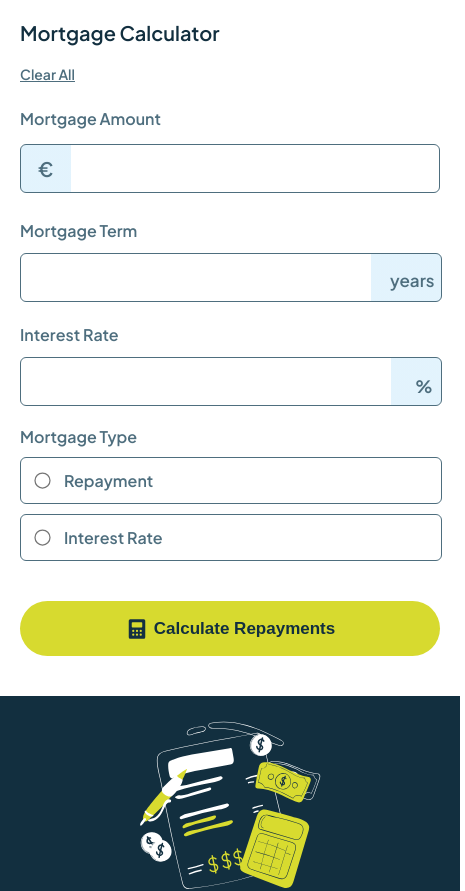
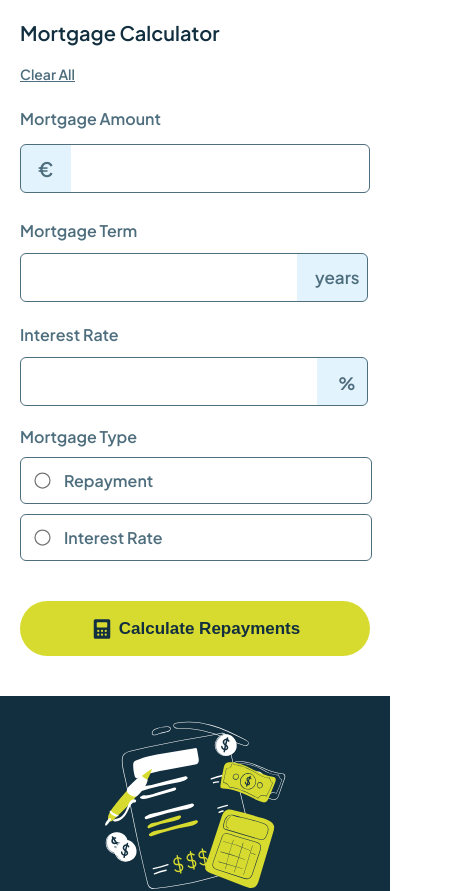
Before and after one commit to Fabiosdl/mortgage-repayment-calc, a React (Create React App) app: page / in a window 390 px wide. Shown: the top 891 px of the page, 465 px wide, since content can reach past the window. Built offline with nearby package versions, Linux system fonts and the light colour scheme.

Commit message:
small adjustments to layout - final

```diff
--- a/src/App.css
+++ b/src/App.css
@@ -404,6 +404,7 @@ button:hover{
   .left-container, .right-container {
     flex: none;
     width: auto;
+    min-width: 280px;
     padding: 20px;
     margin: 0;
     border: none;
@@ -431,7 +432,7 @@ button:hover{
   }
 
   .input-field.inline{
-    width: 96%;
+    width: 94%;
   }
 
   .input-field.rate,
@@ -441,13 +442,13 @@ button:hover{
 
 
   .years{
-    right: 0px;
-    top: 65px;
+    right: 5px;
+    top: 62px;
   }
 
   .porcentage{
-    right: -25px;
-    top: 65px;
+    right: -18px;
+    top: 62px;
   }
 
   .heading {
```
